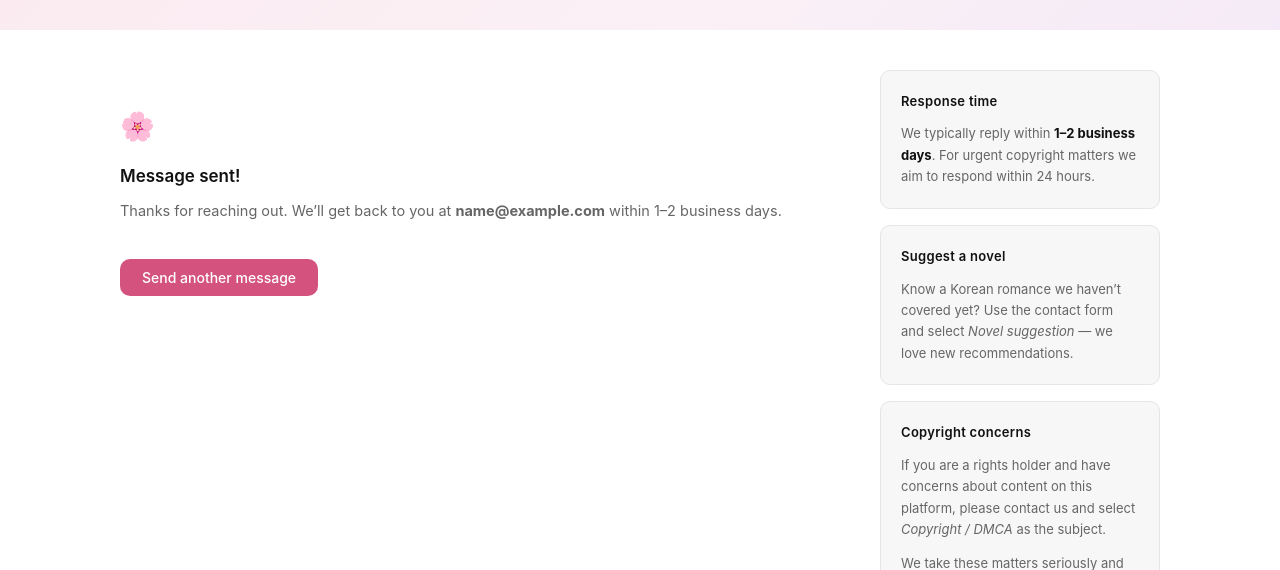
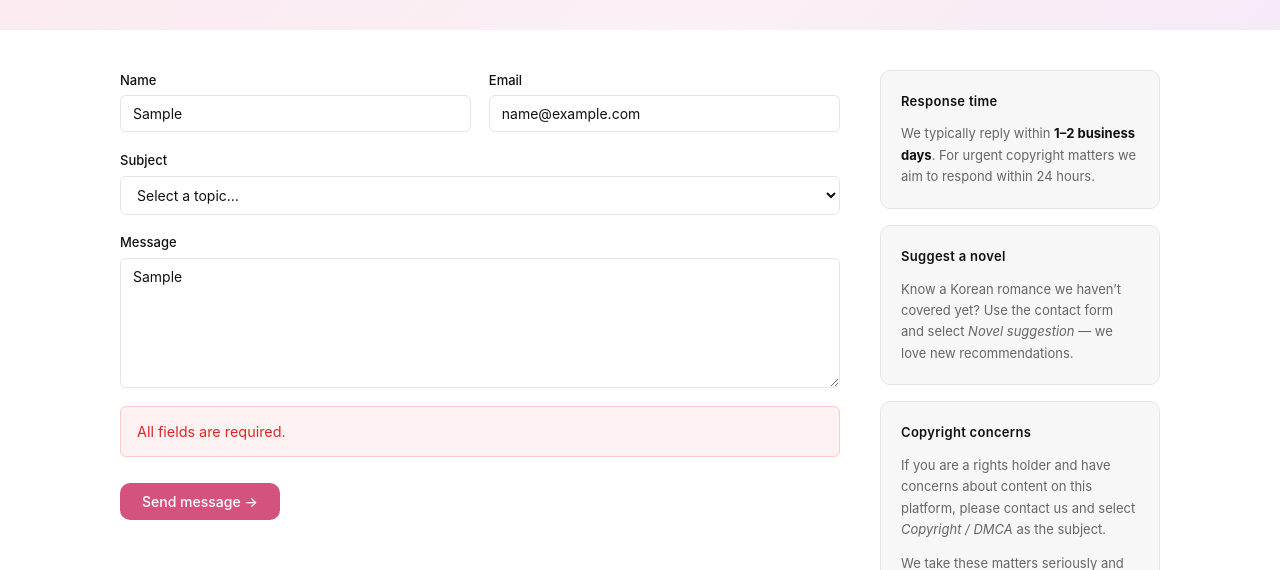
Before and after one commit to alanraiden/hanaread, a Next.js app: page /contact in a window 1280 px wide. Both pictures are taken after typing "Sample", "name@example.com", "Sample" into the empty fields and a click on the button "Send message →". Shown: the part 230-800 px from the top of the page. Built offline with nearby package versions, Linux system fonts and the light colour scheme; no server answers.

Commit message:
Add files via upload

```diff
--- a/package.json
+++ b/package.json
@@ -13,7 +13,8 @@
     "react": "^18",
     "react-dom": "^18",
     "swr": "^2.2.5",
-    "clsx": "^2.1.1"
+    "clsx": "^2.1.1",
+    "resend": "^3.5.0"
   },
   "devDependencies": {
     "@types/node": "^20",
--- /dev/null
+++ b/src/app/api/contact/route.ts
@@ -0,0 +1,117 @@
+// src/app/api/contact/route.ts
+//
+// Receives the contact form POST, validates it, and sends an email
+// via Resend. The API key lives in the RESEND_API_KEY environment
+// variable — never commit it to source control.
+
+import { Resend } from "resend";
+import { NextResponse } from "next/server";
+
+const resend = new Resend(process.env.RESEND_API_KEY);
+
+// Your inbox — where contact form submissions land
+const TO_EMAIL = "idenwebstudio@gmail.com";
+
+// Must be a domain you've verified in Resend, OR use onboarding@resend.dev
+// while testing (Resend's sandbox sender — only delivers to your own address).
+const FROM_EMAIL = process.env.RESEND_FROM_EMAIL || "onboarding@resend.dev";
+
+const SUBJECT_LABELS: Record<string, string> = {
+  "novel-suggestion": "Novel Suggestion",
+  "translation-issue": "Translation Issue",
+  "account": "Account / Login Help",
+  "dmca": "Copyright / DMCA",
+  "feedback": "General Feedback",
+  "other": "Other",
+};
+
+export async function POST(request: Request) {
+  try {
+    const body = await request.json();
+    const { name, email, subject, message } = body as {
+      name: string;
+      email: string;
+      subject: string;
+      message: string;
+    };
+
+    // ── Basic server-side validation ────────────────────────────────────────
+    if (!name?.trim() || !email?.trim() || !subject?.trim() || !message?.trim()) {
+      return NextResponse.json(
+        { error: "All fields are required." },
+        { status: 400 }
+      );
+    }
+    if (!/^[^\s@]+@[^\s@]+\.[^\s@]+$/.test(email)) {
+      return NextResponse.json(
+        { error: "Please enter a valid email address." },
+        { status: 400 }
+      );
+    }
+
+    const subjectLabel = SUBJECT_LABELS[subject] ?? subject;
+
+    // ── Send email via Resend ───────────────────────────────────────────────
+    const { error } = await resend.emails.send({
+      from: FROM_EMAIL,
+      to: TO_EMAIL,
+      // Reply-To lets you hit Reply in Gmail and it goes to the user, not yourself
+      replyTo: `${name} <${email}>`,
+      subject: `[HanaReads Contact] ${subjectLabel} — ${name}`,
+      html: `
+        <div style="font-family: sans-serif; max-width: 600px; margin: 0 auto; color: #1a1a1a;">
+          <h2 style="border-bottom: 2px solid #f472b6; padding-bottom: 0.5rem; color: #be185d;">
+            New Contact Form Submission
+          </h2>
+          <table style="width: 100%; border-collapse: collapse; margin-bottom: 1.5rem;">
+            <tr>
+              <td style="padding: 0.5rem 0; font-weight: 600; width: 100px; color: #6b7280;">Name</td>
+              <td style="padding: 0.5rem 0;">${escapeHtml(name)}</td>
+            </tr>
+            <tr>
+              <td style="padding: 0.5rem 0; font-weight: 600; color: #6b7280;">Email</td>
+              <td style="padding: 0.5rem 0;"><a href="mailto:${escapeHtml(email)}">${escapeHtml(email)}</a></td>
+            </tr>
+            <tr>
+              <td style="padding: 0.5rem 0; font-weight: 600; color: #6b7280;">Subject</td>
+              <td style="padding: 0.5rem 0;">${escapeHtml(subjectLabel)}</td>
+            </tr>
+          </table>
+          <h3 style="margin-bottom: 0.5rem; color: #374151;">Message</h3>
+          <div style="background: #f9fafb; border-left: 3px solid #f472b6; padding: 1rem 1.25rem; border-radius: 0 4px 4px 0; white-space: pre-wrap; line-height: 1.6;">
+            ${escapeHtml(message)}
+          </div>
+          <p style="margin-top: 2rem; font-size: 0.75rem; color: #9ca3af;">
+            Sent from hanareads.fun/contact
+          </p>
+        </div>
+      `,
+    });
+
+    if (error) {
+      console.error("[Resend error]", error);
+      return NextResponse.json(
+        { error: "Failed to send message. Please try again." },
+        { status: 500 }
+      );
+    }
+
+    return NextResponse.json({ success: true });
+  } catch (err) {
+    console.error("[Contact route error]", err);
+    return NextResponse.json(
+      { error: "Something went wrong. Please try again." },
+      { status: 500 }
+    );
+  }
+}
+
+/** Prevent XSS in the HTML email body */
+function escapeHtml(str: string): string {
+  return str
+    .replace(/&/g, "&amp;")
+    .replace(/</g, "&lt;")
+    .replace(/>/g, "&gt;")
+    .replace(/"/g, "&quot;")
+    .replace(/'/g, "&#039;");
+}
--- a/src/app/contact/page.tsx
+++ b/src/app/contact/page.tsx
@@ -4,18 +4,53 @@ import { useState } from "react";
 import Link from "next/link";
 import styles from "../static-page.module.css";
 
+type FormState = {
+  name: string;
+  email: string;
+  subject: string;
+  message: string;
+};
+
+type Status = "idle" | "loading" | "success" | "error";
+
 export default function ContactPage() {
-  const [sent, setSent] = useState(false);
-  const [form, setForm] = useState({ name: "", email: "", subject: "", message: "" });
+  const [status, setStatus] = useState<Status>("idle");
+  const [errorMsg, setErrorMsg] = useState("");
+  const [form, setForm] = useState<FormState>({
+    name: "", email: "", subject: "", message: "",
+  });
 
-  const handleChange = (e: React.ChangeEvent<HTMLInputElement | HTMLTextAreaElement | HTMLSelectElement>) => {
-    setForm(prev => ({ ...prev, [e.target.name]: e.target.value }));
+  const handleChange = (
+    e: React.ChangeEvent<HTMLInputElement | HTMLTextAreaElement | HTMLSelectElement>
+  ) => {
+    setForm((prev) => ({ ...prev, [e.target.name]: e.target.value }));
   };
 
-  const handleSubmit = (e: React.FormEvent) => {
+  const handleSubmit = async (e: React.FormEvent) => {
     e.preventDefault();
-    // Replace with your real form endpoint (e.g. Formspree, your own API route, etc.)
-    setSent(true);
+    setStatus("loading");
+    setErrorMsg("");
+
+    try {
+      const res = await fetch("/api/contact", {
+        method: "POST",
+        headers: { "Content-Type": "application/json" },
+        body: JSON.stringify(form),
+      });
+
+      const data = await res.json();
+
+      if (!res.ok) {
+        setErrorMsg(data.error || "Something went wrong. Please try again.");
+        setStatus("error");
+        return;
+      }
+
+      setStatus("success");
+    } catch {
+      setErrorMsg("Network error. Please check your connection and try again.");
+      setStatus("error");
+    }
   };
 
   return (
@@ -35,13 +70,19 @@ export default function ContactPage() {
         <div className={styles.layout}>
           {/* Contact form */}
           <section className={styles.prose}>
-            {sent ? (
+            {status === "success" ? (
               <div style={{ padding: "2rem 0" }}>
                 <p style={{ fontSize: 28, marginBottom: 12 }}>🌸</p>
                 <h2 style={{ marginTop: 0, marginBottom: "0.5rem" }}>Message sent!</h2>
-                <p>Thanks for reaching out. We&rsquo;ll get back to you at <strong>{form.email}</strong> within 1–2 business days.</p>
+                <p>
+                  Thanks for reaching out. We&rsquo;ll get back to you at{" "}
+                  <strong>{form.email}</strong> within 1–2 business days.
+                </p>
                 <button
-                  onClick={() => { setSent(false); setForm({ name: "", email: "", subject: "", message: "" }); }}
+                  onClick={() => {
+                    setStatus("idle");
+                    setForm({ name: "", email: "", subject: "", message: "" });
+                  }}
                   className={styles.submitBtn}
                   style={{ marginTop: "1.25rem" }}
                 >
@@ -62,6 +103,7 @@ export default function ContactPage() {
                       value={form.name}
                       onChange={handleChange}
                       required
+                      disabled={status === "loading"}
                     />
                   </div>
                   <div className={styles.field}>
@@ -75,6 +117,7 @@ export default function ContactPage() {
                       value={form.email}
                       onChange={handleChange}
                       required
+                      disabled={status === "loading"}
                     />
                   </div>
                 </div>
@@ -88,6 +131,7 @@ export default function ContactPage() {
                     value={form.subject}
                     onChange={handleChange}
                     required
+                    disabled={status === "loading"}
                   >
                     <option value="">Select a topic…</option>
                     <option value="novel-suggestion">Novel suggestion</option>
@@ -109,10 +153,32 @@ export default function ContactPage() {
                     value={form.message}
                     onChange={handleChange}
                     required
+                    disabled={status === "loading"}
                   />
                 </div>
 
-                <button type="submit" className={styles.submitBtn}>Send message →</button>
+                {status === "error" && (
+                  <p style={{
+                    color: "#dc2626",
+                    background: "#fef2f2",
+                    border: "1px solid #fecaca",
+                    borderRadius: 6,
+                    padding: "0.75rem 1rem",
+                    margin: "0 0 0.5rem",
+                    fontSize: "0.9rem",
+                  }}>
+                    {errorMsg}
+                  </p>
+                )}
+
+                <button
+                  type="submit"
+                  className={styles.submitBtn}
+                  disabled={status === "loading"}
+                  style={{ opacity: status === "loading" ? 0.7 : 1 }}
+                >
+                  {status === "loading" ? "Sending…" : "Send message →"}
+                </button>
               </form>
             )}
           </section>
@@ -122,21 +188,25 @@ export default function ContactPage() {
             <div className={styles.card}>
               <p className={styles.cardTitle}>Response time</p>
               <p className={styles.cardText}>
-                We typically reply within <strong style={{ color: "var(--text-primary)" }}>1–2 business days</strong>. For urgent copyright matters we aim to respond within 24 hours.
+                We typically reply within{" "}
+                <strong style={{ color: "var(--text-primary)" }}>1–2 business days</strong>.
+                For urgent copyright matters we aim to respond within 24 hours.
               </p>
             </div>
 
             <div className={styles.card}>
               <p className={styles.cardTitle}>Suggest a novel</p>
               <p className={styles.cardText}>
-                Know a Korean romance we haven&rsquo;t covered yet? Use the contact form and select <em>Novel suggestion</em> — we love new recommendations.
+                Know a Korean romance we haven&rsquo;t covered yet? Use the contact form and
+                select <em>Novel suggestion</em> — we love new recommendations.
               </p>
             </div>
 
             <div className={styles.card}>
               <p className={styles.cardTitle}>Copyright concerns</p>
               <p className={styles.cardText}>
-                If you are a rights holder and have concerns about content on this platform, please contact us and select <em>Copyright / DMCA</em> as the subject.
+                If you are a rights holder and have concerns about content on this platform,
+                please contact us and select <em>Copyright / DMCA</em> as the subject.
               </p>
               <p className={styles.cardText} style={{ marginTop: "0.5rem" }}>
                 We take these matters seriously and will respond promptly.
```
